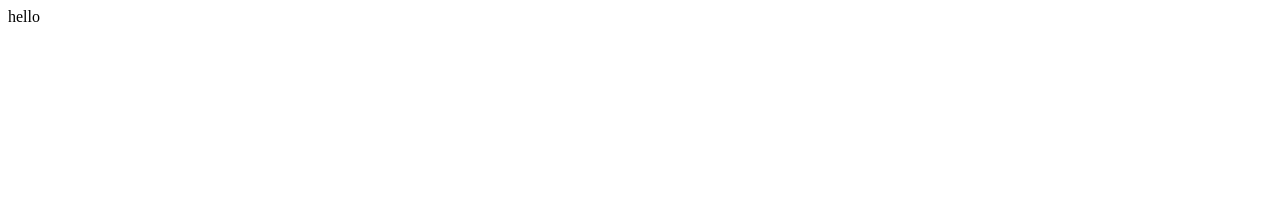
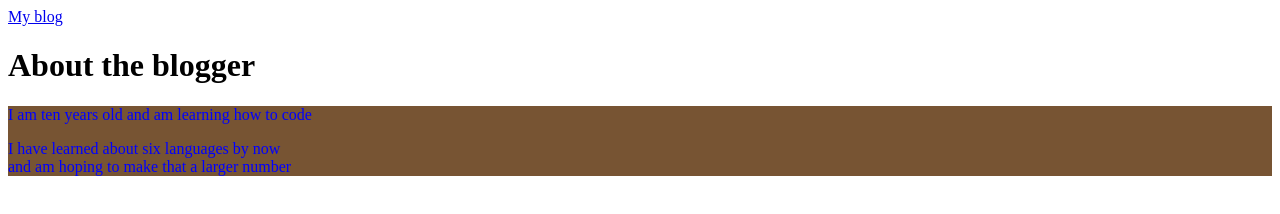
Before and after one commit to lucandiray/Jean-Paul-Blog, a plain HTML site: page about_me.html in a window 1280 px wide. Drawn offline with Linux system fonts and the light colour scheme.

Commit message:
Linked css and added css to about me

```diff
--- a/about_me.html
+++ b/about_me.html
@@ -1 +1,18 @@
-<p>hello</p>
+<!DOCTYPE html>
+<html lang="en" dir="ltr">
+  <head>
+    <meta charset="utf-8">
+    <title>About me</title>
+    <link rel="stylesheet" href="css/about_me.css" type="text/css">
+  </head>
+  <body>
+    <a href="./index.html">My blog</a>
+    <div class="header">
+      <h1>About the blogger</h1>
+    </div>
+    <div class="content">
+      <p>I am ten years old and am learning how to code</p>
+      <p>I have learned about six languages by now<br>and am hoping to make that a larger number</p>
+    </div>
+  </body>
+</html>
--- /dev/null
+++ b/css/about_me.css
@@ -0,0 +1,4 @@
+.content {
+  color: blue;
+  background-color: #775433
+}
--- a/css/style.css
+++ b/css/style.css
@@ -1,5 +1,6 @@
 .content {
-  border: 3px solid coral;
-  radius: 25px;
-  background-color: blue
+  border: 3px solid white;
+  radius: 50px;
+  background-color: black;
+  color: white;
 }
```
Also changed, not shown: index.html (+1 -1 lines).
